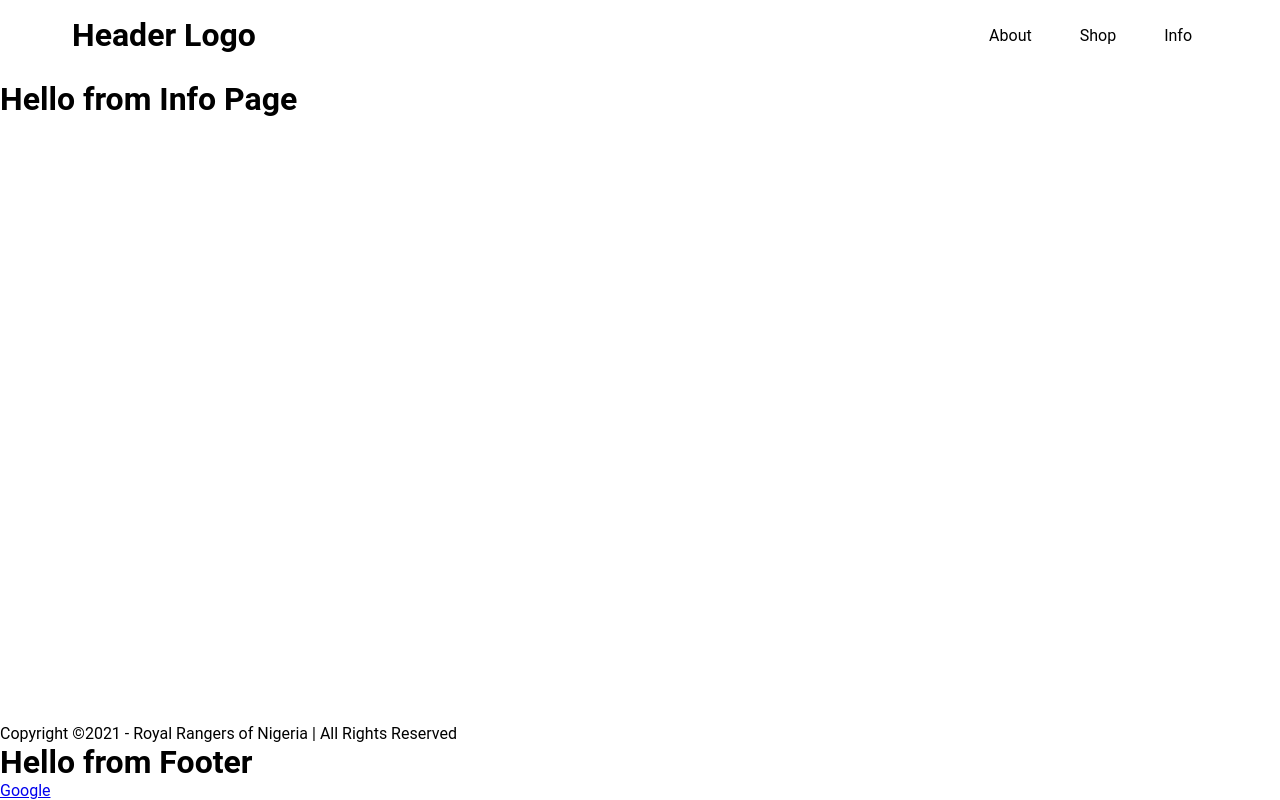
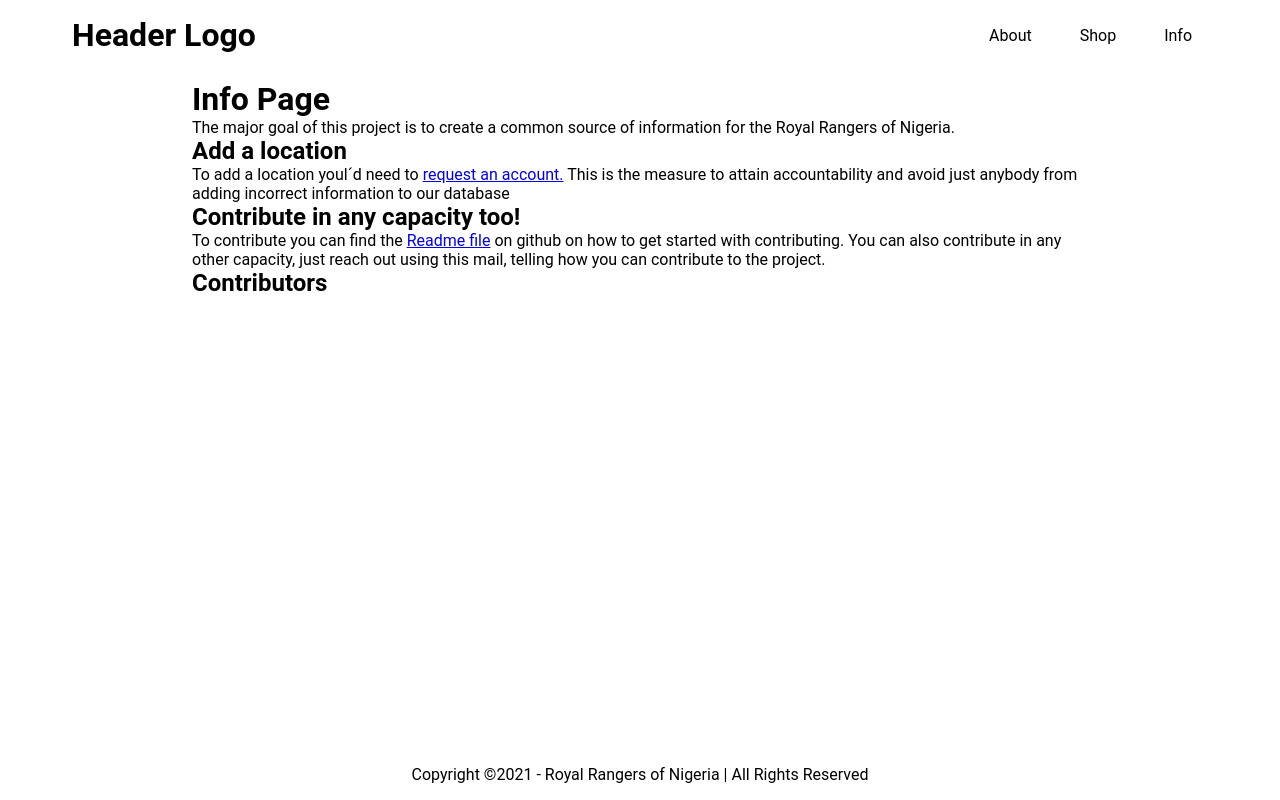
Before and after one commit to Ozoemenamsolomon/roral-rangers-on-the-map, a React (Create React App) app: page /info in a window 1280 px wide. Built offline with nearby package versions, Linux system fonts and the light colour scheme.

Commit message:
edit readme, container to default 70%, update info page.

```diff
--- a/src/App.tsx
+++ b/src/App.tsx
@@ -36,7 +36,7 @@
             <Route path="/info">
               <Info />
             </Route>
-            <Route path="/login" exact>
+            <Route path="acount/login" exact>
               <Account />
             </Route>
             <Route path="/shop">
--- a/src/components/Container.tsx
+++ b/src/components/Container.tsx
@@ -2,7 +2,7 @@
 import styled from 'styled-components';
 
 export interface ContainerProps {
-  width: number;
+  width?: number;
   display?: string;
   justifyContent?: string;
   alignItems?: string;
@@ -29,12 +29,12 @@
 
 export default Container;
 const ContainerDiv = styled('div')<{
-  width: number;
+  width?: number;
   justifyContent?: string;
   alignItems?: string;
   display?: string;
 }>`
-  width: ${(props) => `${props.width}%` || 'unset'};
+  width: ${(props) => `${props.width}%` || '70%'};
   display: ${(props) => props.display || 'unset'};
   justify-content: ${(props) => props.justifyContent || 'unset'};
   align-items: ${(props) => props.alignItems || 'unset'};
--- a/src/components/Footer.tsx
+++ b/src/components/Footer.tsx
@@ -6,19 +6,10 @@
 const Footer = () => {
   return (
     <MyFooter>
-      <p>
+      <p style={{ padding: '1rem 0rem' }}>
         Copyright &copy;{new Date().getFullYear()} - Royal Rangers of Nigeria |
         All Rights Reserved
       </p>
-      <h1>Hello from Footer</h1>
-      <a
-        className="App-link"
-        href="https://www.google.com"
-        target="_blank"
-        rel="noopener noreferrer"
-      >
-        Google
-      </a>
     </MyFooter>
   );
 };
@@ -26,6 +17,9 @@
 export default Footer;
 
 const MyFooter = styled.footer`
+  display: flex;
+  align-items: center;
+  justify-content: center;
   @media (max-width: 600px) {
     & {
       padding-bottom: 5em;
--- a/src/components/layout/Layout.tsx
+++ b/src/components/layout/Layout.tsx
@@ -37,4 +37,6 @@
 `;
 const Main = styled.main`
   padding-top: 5em;
+  display: flex;
+  justify-content: center;
 `;
--- a/src/pages/About.tsx
+++ b/src/pages/About.tsx
@@ -1,12 +1,13 @@
 import React from 'react';
+import Container from '../components/Container';
 
 export interface AboutProps {}
 
 const About: React.FC = () => {
   return (
-    <div>
+    <Container>
       <h1>Hello from About Page</h1>
-    </div>
+    </Container>
   );
 };
 
--- a/src/pages/Info.tsx
+++ b/src/pages/Info.tsx
@@ -1,12 +1,36 @@
 import React from 'react';
+import { Link } from 'react-router-dom';
+import Container from '../components/Container';
 
 export interface InfoProps {}
 
 const Info = () => {
   return (
-    <div>
-      <h1>Hello from Info Page</h1>
-    </div>
+    <Container width={70}>
+      <h1>Info Page</h1>
+      <p>
+        The major goal of this project is to create a common source of
+        information for the Royal Rangers of Nigeria.
+      </p>
+      <h2>Add a location</h2>
+      <p>
+        To add a location youl´d need to{' '}
+        <Link to="/account/request">request an account.</Link> This is the
+        measure to attain accountability and avoid just anybody from adding
+        incorrect information to our database
+      </p>
+      <h2>Contribute in any capacity too!</h2>
+      <p>
+        To contribute you can find the{' '}
+        <a href="https://github.com/Ozoemenamsolomon/royal-rangers-on-the-map/blob/main/README.md">
+          Readme file
+        </a>{' '}
+        on github on how to get started with contributing. You can also
+        contribute in any other capacity, just reach out using this mail,
+        telling how you can contribute to the project.
+      </p>
+      <h2>Contributors</h2>
+    </Container>
   );
 };
 
--- a/src/pages/Shop.tsx
+++ b/src/pages/Shop.tsx
@@ -1,12 +1,13 @@
 import React from 'react';
+import Container from '../components/Container';
 
 export interface ShopProps {}
 
 const Shop: React.FC = () => {
   return (
-    <div>
+    <Container>
       <h1>Hello from Shop Page</h1>
-    </div>
+    </Container>
   );
 };
 
```
Also changed, not shown: 1 other file (tests, documents, lock files or other folders).
